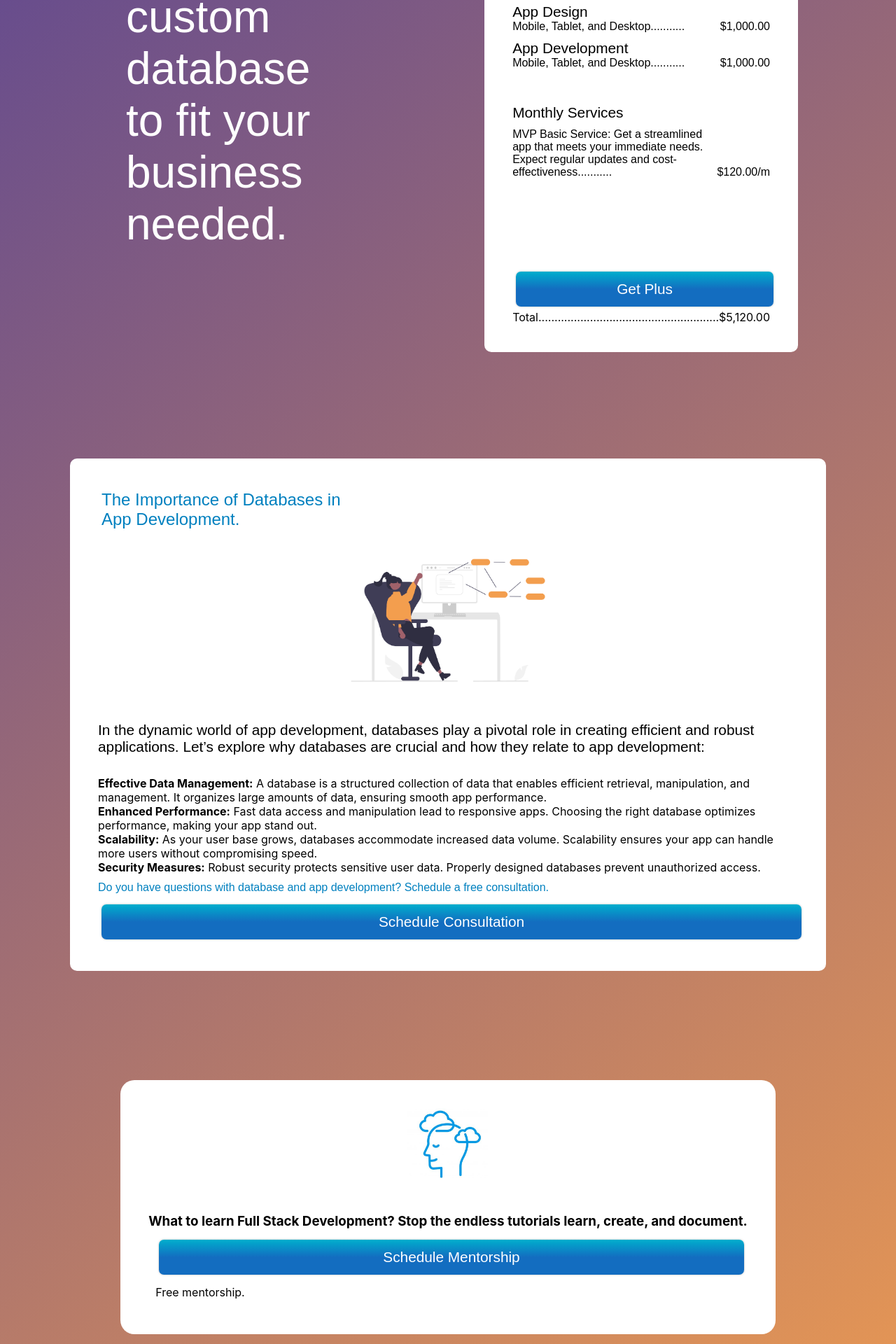
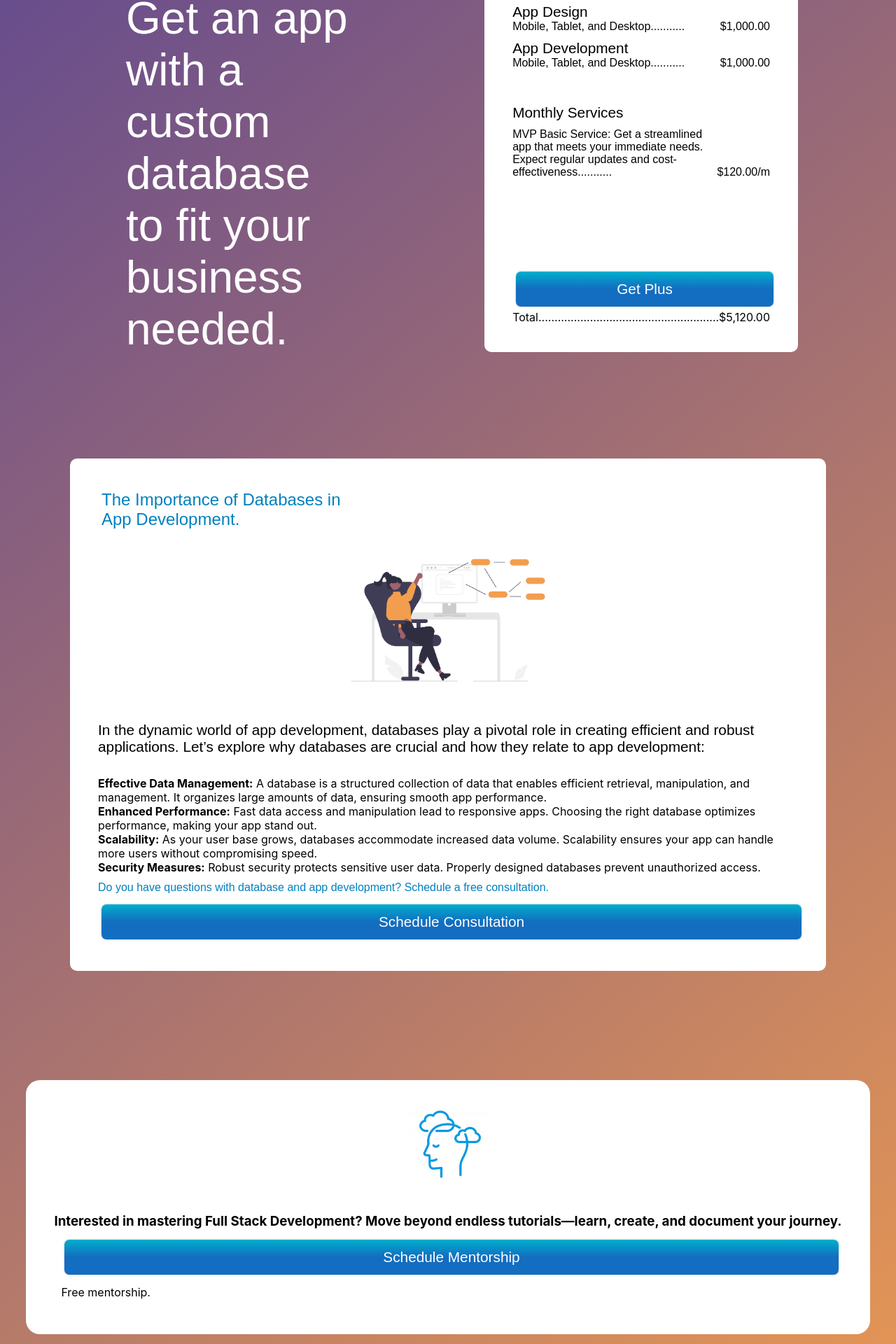
Before and after one commit to louieLouie117/lcDataSolution, a React (Create React App) app in the folder client/: page / in a window 1280 px wide. Shown: the part 1595-3515 px from the top of the page at 70% size. Built offline with nearby package versions, Linux system fonts and the light colour scheme.

Commit message:
FixedBackground

```diff
--- a/client/src/components/LandingPage/ToolsTechnologies.jsx
+++ b/client/src/components/LandingPage/ToolsTechnologies.jsx
@@ -10,7 +10,7 @@ function ToolsTechnologies(props) {
                         <img src="/img/PeaceOfMindImg.png" alt="" />
 
                             <div className="PeaceOfMindInfo">
-                            <h3>What to learn Full Stack Development? Stop the endless tutorials learn, create, and document.</h3>
+                            <h3>Interested in mastering Full Stack Development? Move beyond endless tutorials—learn, create, and document your journey.</h3>
                             <div className='Contact-Container'>
 
 
--- a/client/src/modules/LandingPageStyles.css
+++ b/client/src/modules/LandingPageStyles.css
@@ -6,7 +6,6 @@ html{
     display: grid;
     margin: 0 auto;
     background: whitesmoke;
-    background: linear-gradient(140deg, #2727aa, #f39e4e);
 
   }
 
@@ -48,6 +47,8 @@ html{
   }
   .LandingPage-Container{
     display: grid;
+    background: linear-gradient(140deg, #2727aa, #f39e4e);
+
 
     /* justify-items: center; */
   }
--- a/client/src/modules/ServicesStyles.css
+++ b/client/src/modules/ServicesStyles.css
@@ -247,6 +247,7 @@ justify-items: flex-end;
         font: 4em sans-serif;
         padding: 40px;
         align-self: center;
+        margin-top: 150px;
         /* font space*/
 
 
```
